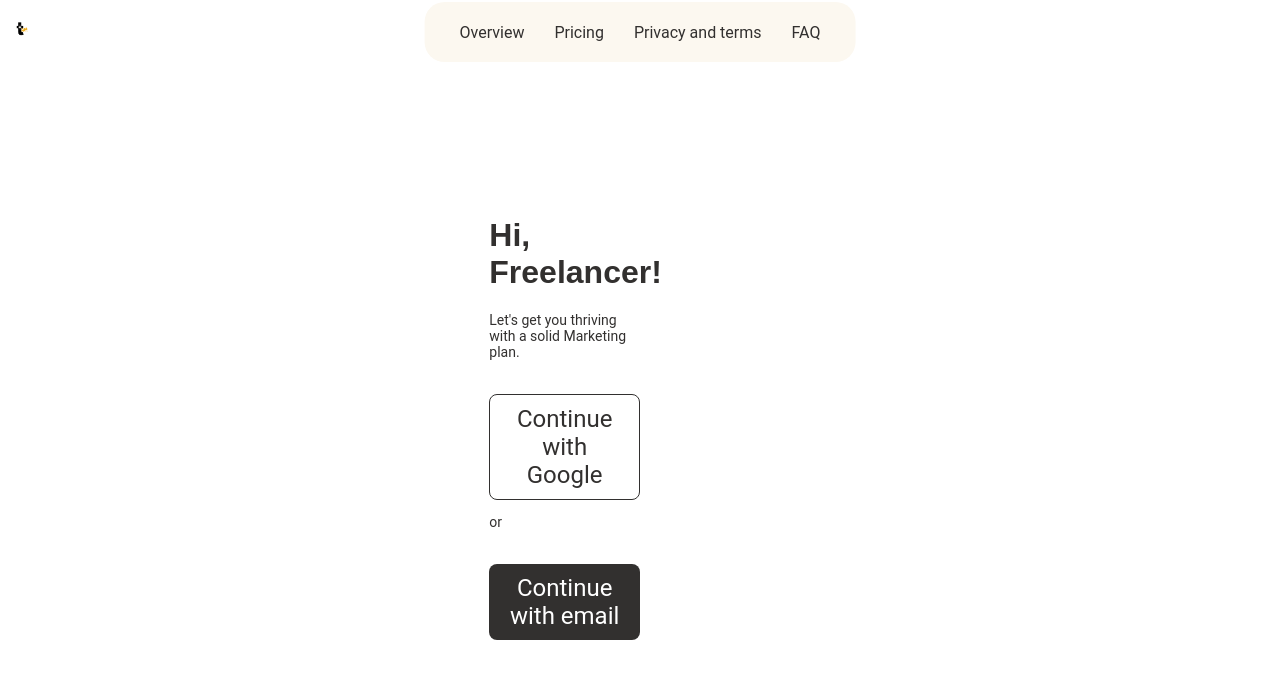
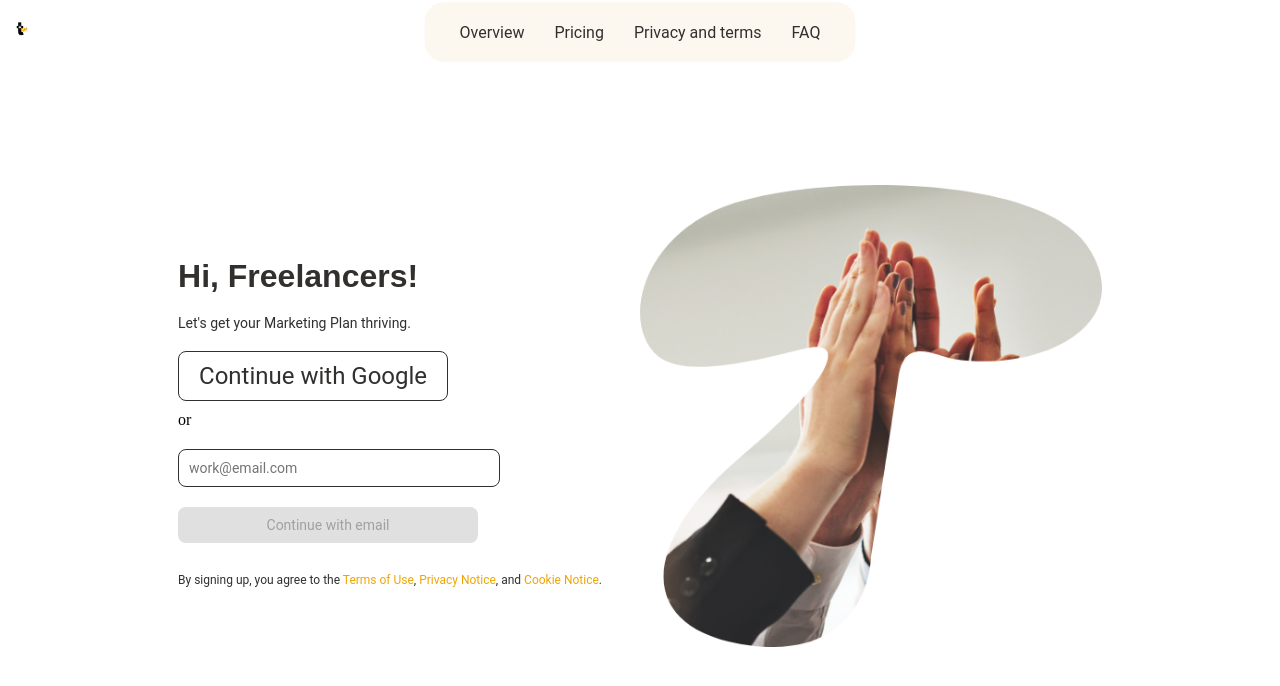
Before and after one commit to sunshinesharon/ThrivingAF, a React (Vite) app in the folder client/: page / in a window 1280 px wide. Shown: the top 686 px of the page. Built offline with nearby package versions, Linux system fonts and the light colour scheme.

Commit message:
Added styles to the homepage

```diff
--- a/client/src/App.jsx
+++ b/client/src/App.jsx
@@ -2,23 +2,27 @@ import React from 'react';
 import Header from './components/Header';
 import AuthButton from './components/AuthButton';
 import './App.scss';
-// import HomeImage from './assets/images/Home.png';
+import HomeImage from './assets/images/T.png'; // Ensure this path matches the actual location of the image
 
 const App = () => {
   return (
     <div className="app">
       <Header />
-      <div className="content">
-        <div className="text-section">
-          <h1>Hi, Freelancer!</h1>
-          <p>Let's get you thriving with a solid Marketing plan.</p>
+      <div className="app__content">
+        <div className="app__image-section">
+          <img src={HomeImage} alt="Team High Five" />
+        </div>
+        <div className="app__text-section">
+          <h1 className="app__title">Hi, Freelancers!</h1>
+          <p className="app__subtitle">Let's get your Marketing Plan thriving.</p>
           <AuthButton provider="google" />
-          <p>or</p>
-          <AuthButton provider="email" />
+          <p className="app__or">or</p>
+          <input type="email" placeholder="work@email.com" className="app__email-input" />
+          <button className="app__email-button" disabled>Continue with email</button>
+          <p className="app__terms">
+            By signing up, you agree to the <a href="#">Terms of Use</a>, <a href="#">Privacy Notice</a>, and <a href="#">Cookie Notice</a>.
+          </p>
         </div>
-        {/* <div className="image-section">
-          <img src={HomeImage} alt="Team High Five" />
-        </div> */}
       </div>
     </div>
   );
--- a/client/src/App.scss
+++ b/client/src/App.scss
@@ -1,6 +1,7 @@
 @import './styles/variables';
 
 .app {
+  padding-top: 60px; // Adjust according to the height of the header
   display: flex;
   flex-direction: column;
   align-items: center;
@@ -8,63 +9,108 @@
   min-height: 100vh;
   background-color: $primary-color;
   padding: $padding-base;
-}
 
-.content {
+  &__content {
     display: flex;
     flex-direction: column;
     align-items: center;
     text-align: center;
 
-  .text-section {
+    @media (min-width: 760px) {
+      flex-direction: row-reverse;
+      justify-content: space-between;
+      text-align: left;
+    }
+
+    @media (min-width: 1280px) {
+      max-width: 1200px;
+      margin: 0 auto;
+    }
+  }
+
+  &__text-section {
     margin-bottom: $margin-base;
+    max-width: 500px;
 
-    h1 {
+    @media (min-width: 760px) {
+      max-width: 50%;
+      margin-bottom: 0;
+    }
+  }
+
+  &__title {
     font-family: 'League Spartan', sans-serif;
     font-size: $font-size-xl;
     color: $heading-color;
+    margin-bottom: $margin-base;
   }
 
-    p {
+  &__subtitle {
     font-family: 'Roboto', sans-serif;
     font-size: $font-size-base;
     color: $text-color;
+    margin-bottom: $margin-base;
   }
 
-    .auth-button {
-      margin-top: $margin-base;
-      width: 100%;
+  &__or {
+    margin: $padding-base 0;
   }
 
-    .email-input {
+  &__email-input {
     padding: $padding-base;
     margin: $padding-base 0;
     border: 1px solid $text-color;
     border-radius: $border-radius;
     width: 100%;
     max-width: 300px;
+    font-family: 'Roboto', sans-serif;
+    font-size: $font-size-base;
+  }
+
+  &__email-button {
+    padding: $padding-base;
+    margin: $padding-base 0;
+    border: none;
+    border-radius: $border-radius;
+    width: 100%;
+    max-width: 300px;
+    background-color: #E0E0E0;
+    color: #A0A0A0;
+    font-family: 'Roboto', sans-serif;
+    font-size: $font-size-base;
+    cursor: not-allowed;
+  }
+
+  &__terms {
+    font-family: 'Roboto', sans-serif;
+    font-size: $font-size-sm;
+    color: $text-color;
+    margin-top: $margin-base;
+
+    a {
+      color: $accent-color;
+      text-decoration: none;
+
+      &:hover {
+        text-decoration: underline;
+      }
     }
   }
 
-  .image-section {
-    display: none;
-  }
+  &__image-section {
+    display: block;
+    width: 100%;
+    margin-bottom: $margin-base;
+
+    img {
+      width: 100%;
+      height: auto;
     }
 
     @media (min-width: 760px) {
-  .content {
-    flex-direction: row;
-    justify-content: space-between;
-    text-align: left;
-
-    .text-section {
+      display: block;
       max-width: 50%;
       margin-bottom: 0;
-    }
-
-    .image-section {
-      display: block;
-      max-width: 50%;
 
       img {
         width: 100%;
@@ -73,10 +119,3 @@
     }
   }
 }
-
-@media (min-width: 1280px) {
-  .content {
-    max-width: 1200px;
-    margin: 0 auto;
-  }
-}
--- a/client/src/styles/_variables.scss
+++ b/client/src/styles/_variables.scss
@@ -7,6 +7,7 @@ $heading-color: #32302F;
 $font-size-base: 14px;
 $font-size-lg: 24px;
 $font-size-xl: 32px;
+$font-size-sm: 12px;
 $border-radius: 8px;
 $padding-base: 10px;
 $margin-base: 20px;
```
Also changed, not shown: client/src/assets/images/T.png (added). Lines whose indentation alone changed are shown as unchanged.
